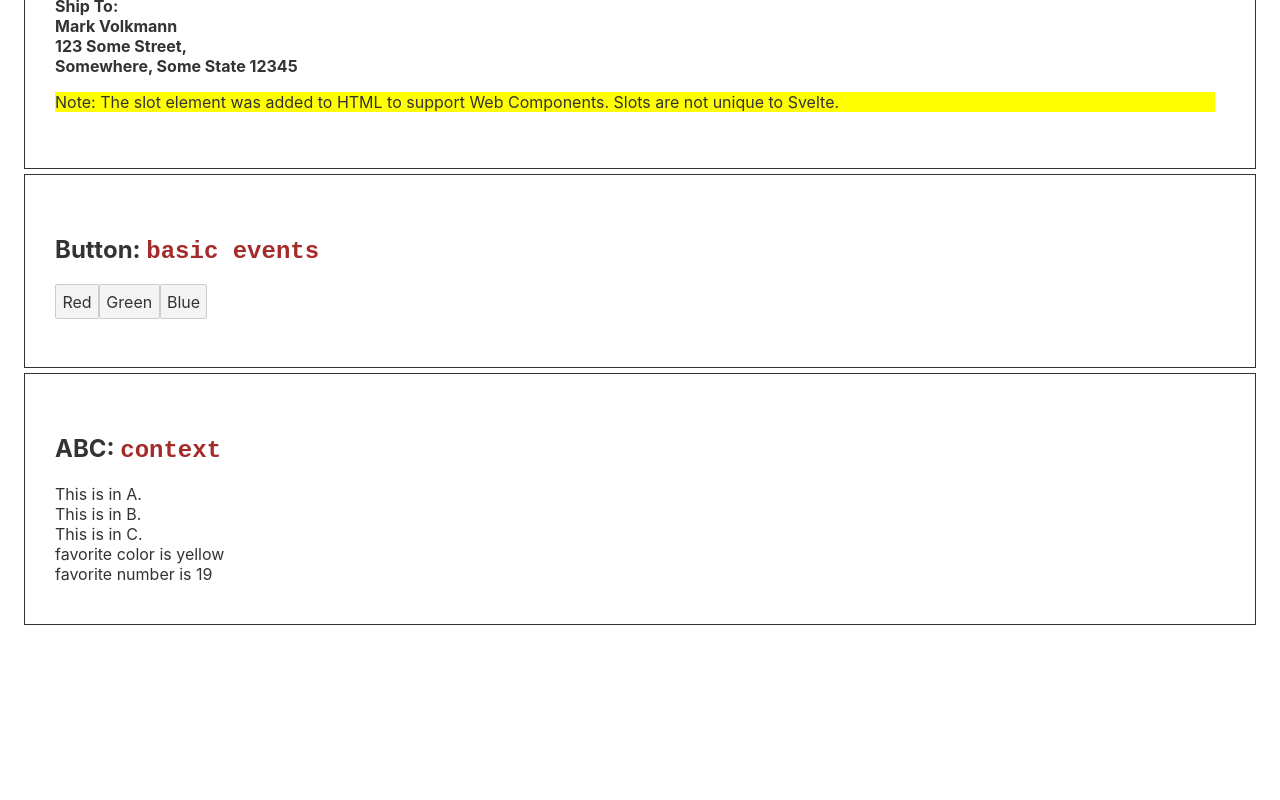
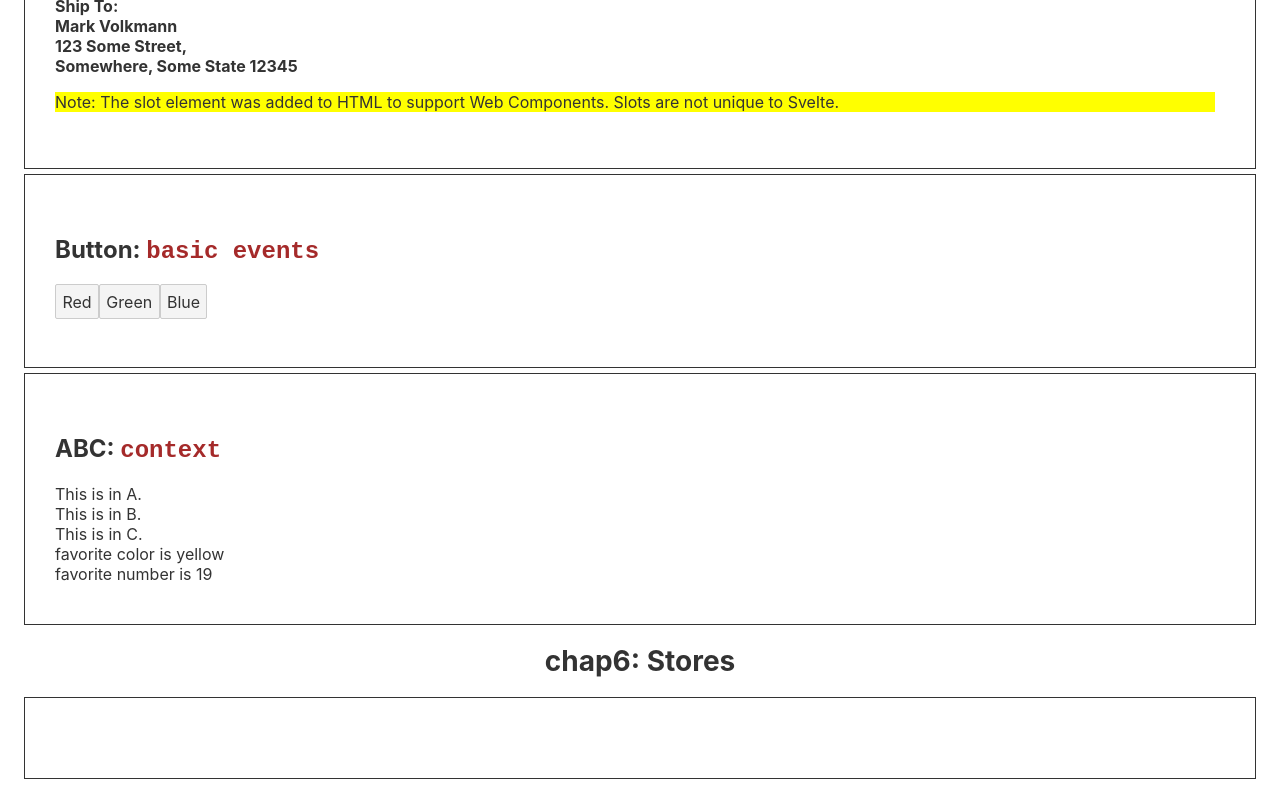
Before and after one commit to qiweiii/svelte-in-action, a Svelte app in the folder small-examples/: page / in a window 1280 px wide. Shown: the part 2508-3308 px from the top of the page. Before the commit the page ends 3154 px from the top, so only its background shows below. Built offline with nearby package versions, Linux system fonts and the light colour scheme.

Commit message:
setup chap6

```diff
--- a/small-examples/src/App.svelte
+++ b/small-examples/src/App.svelte
@@ -2,12 +2,14 @@
   import Chap3 from "./chap3/index.svelte";
   import Chap4 from "./chap4/index.svelte";
   import Chap5 from "./chap5/index.svelte";
+  import Chap6 from "./chap6/index.svelte";
 </script>
 
 <main>
   <Chap3 />
   <Chap4 />
   <Chap5 />
+  <Chap6 />
 </main>
 
 <style>
--- /dev/null
+++ b/small-examples/src/chap6/index.svelte
@@ -0,0 +1,11 @@
+<script>
+
+</script>
+
+<div class="chap">
+  <h1>chap6: Stores</h1>
+
+  <div class="example">
+
+  </div>
+</div>
```
Also changed, not shown: 1 other file (tests, documents, lock files or other folders).
